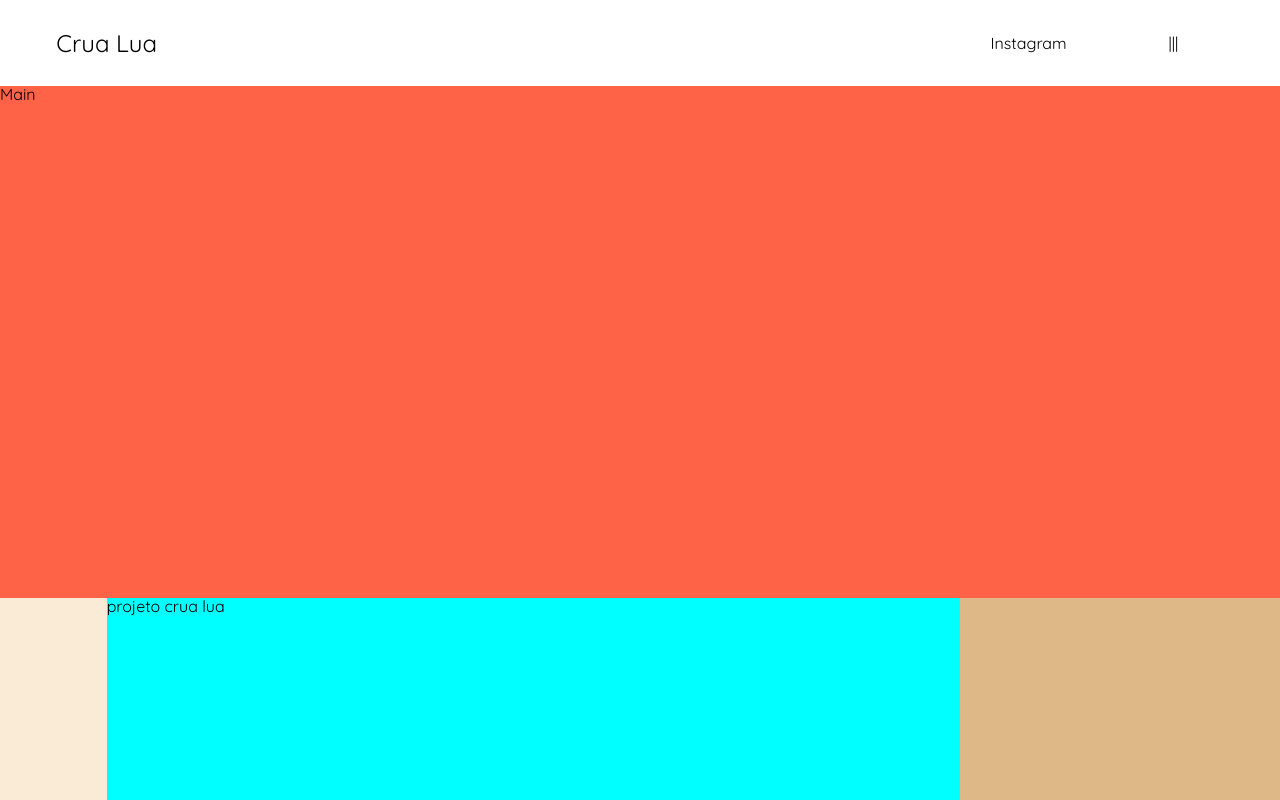
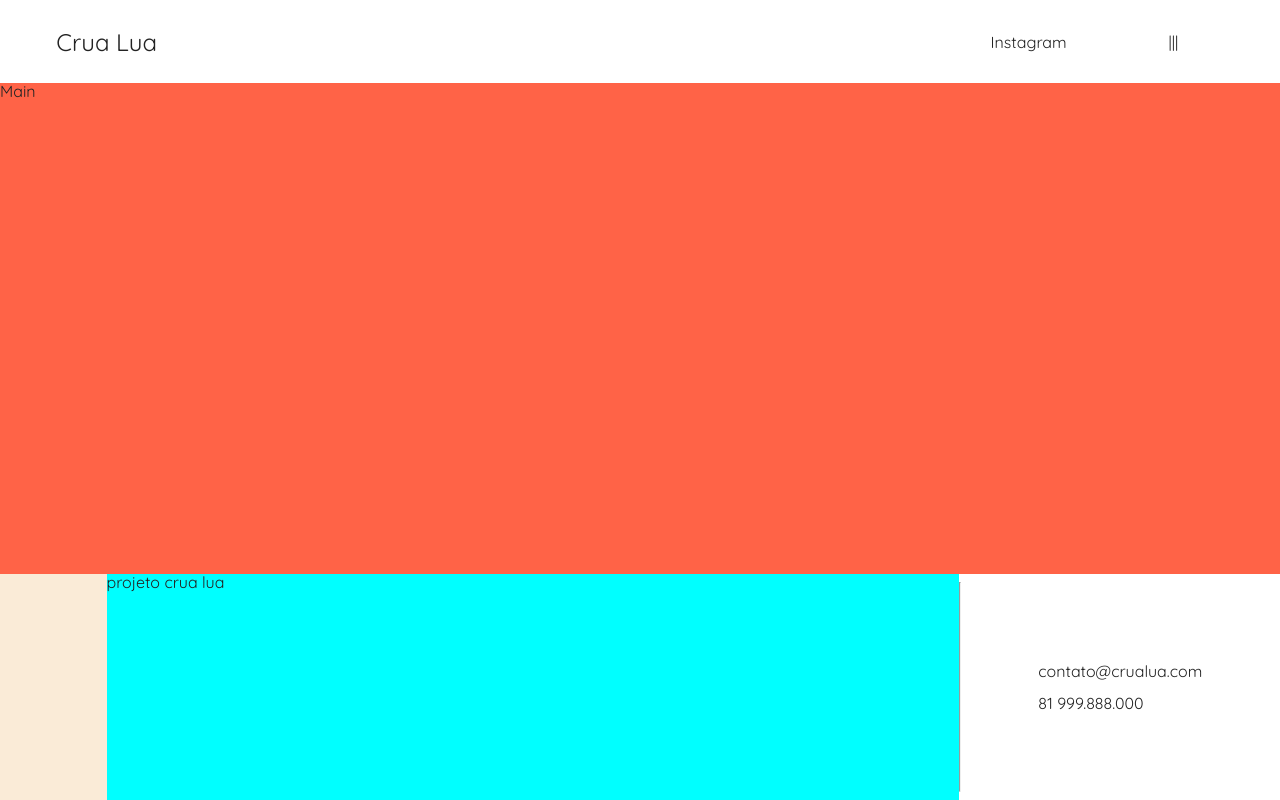
Before and after one commit to DyogoViana/site-crua-lua, a plain HTML site: page index.html in a window 1280 px wide. Drawn offline with Linux system fonts and the light colour scheme.

Commit message:
Footer : : Ajustes na seção de contato.

```diff
--- a/css/base.css
+++ b/css/base.css
@@ -1,8 +1,16 @@
+/*
+    # Paleta de cores:
+    - #232323
+    - #FF3D2C
+
+*/
+
 body {
     min-height: 100vh;
 	display: flex;
     flex-direction: column;
     font-family: 'Quicksand', sans-serif;
+    color: #232323;
     background-color: #fff;
 }
 
@@ -19,5 +27,13 @@ main {
 footer {
     flex: 3;
     display: flex;
-    background-color: plum;
 }
+
+a {
+    color: #232323;
+    text-decoration: none;
+}
+
+a:hover {
+    color: #FF3D2C;
+}
--- a/css/footer.css
+++ b/css/footer.css
@@ -8,7 +8,9 @@ footer section:nth-child(2) {
     background-color: aqua;
 }
 
-footer section:nth-child(3) {
+footer section:nth-child(4) {
     flex: 3;
-    background-color: burlywood;
+    display: flex;
+    justify-content: center;
+    align-items: center;
 }
--- a/index.html
+++ b/index.html
@@ -20,20 +20,28 @@
     <header>
         <div class="header_logo">Crua Lua</div>
         <div class="header_menu">
-            <div class="header_menu--link">Instagram</div>
+            <div class="header_menu--link">
+                <a href="http://">Instagram</a>
+            </div>
         </div>
         <div class="header_nav">|||</div>
     </header>
+
     <main>Main</main>
+
     <footer>
         <section></section>
         <section>
             projeto crua lua
         </section>
+        <hr>
         <section>
-            <div class="footer_contato"></div>
+            <div class="footer_contato">
+                <p><a href="mailto:contato@crualua.com">contato@crualua.com</a></p>
+                <br>
+                <p><a href="https://api.whatsapp.com/send?phone=+5581999888000">81 999.888.000</a></p>
+            </div>
         </section>
     </footer>
 </body>
-
 </html>
```
